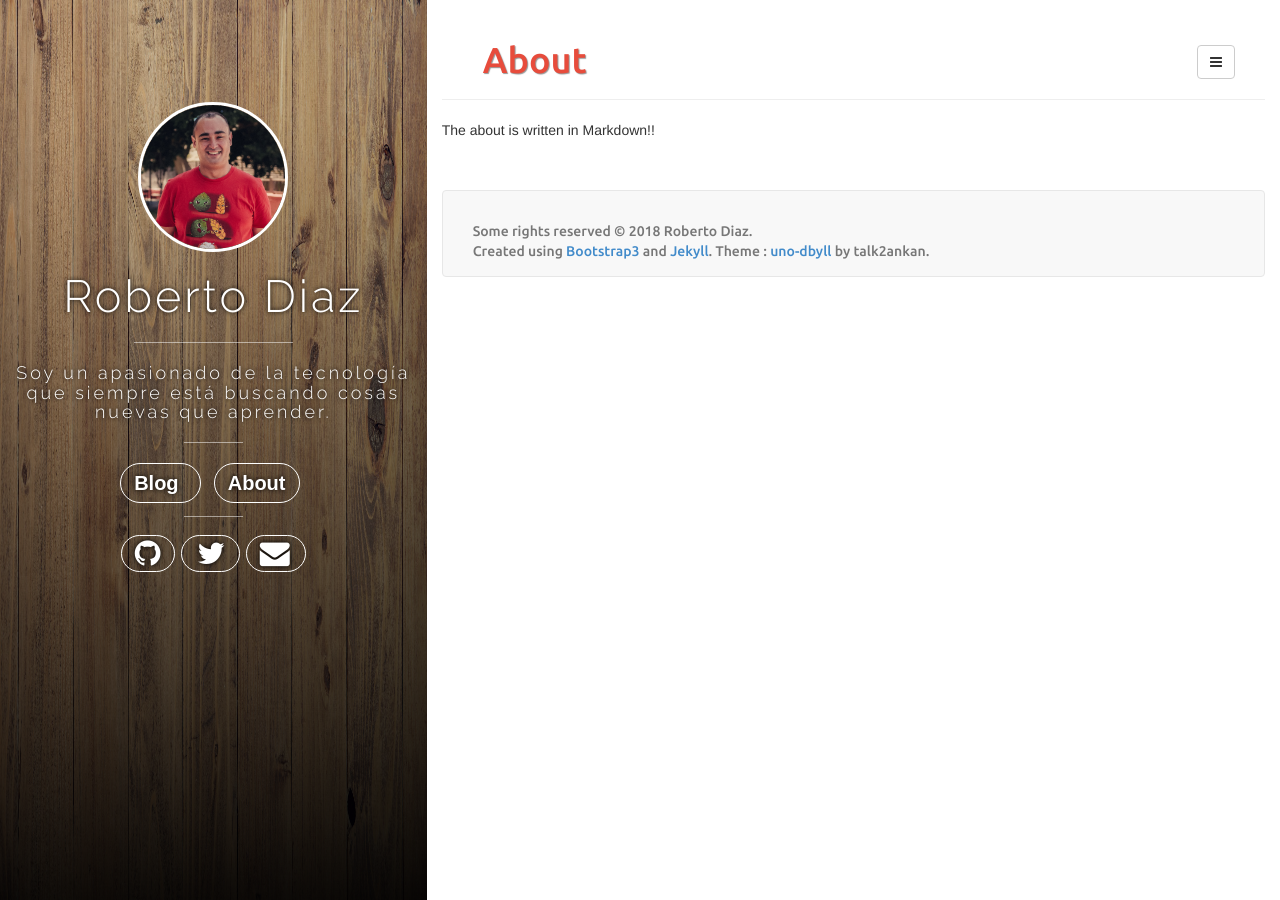
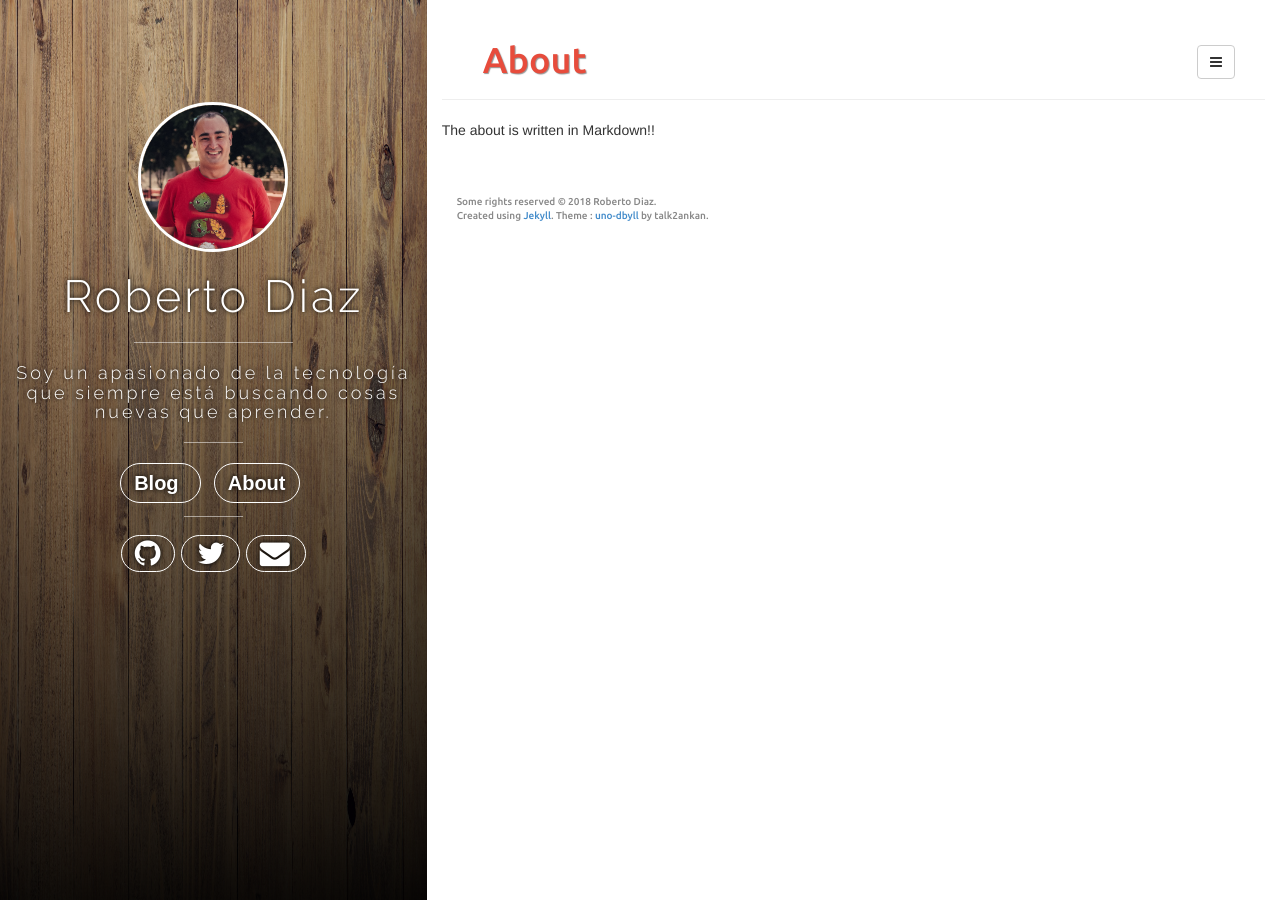
Before and after one commit to rdiaz82/rdiaz82.github.io, a Jekyll site: the page built from about.md, in a window 1280 px wide. Built offline with Jekyll 4.4.1, drawn with Linux system fonts in a browser that asks for light colours; nearby versions of some CDN libraries.

Commit message:
change footer copyright

```diff
--- a/_includes/default.html
+++ b/_includes/default.html
@@ -109,10 +109,10 @@ $("#sidebar").animate({width:'33.3333%'},'slow');
 <div class="col-sm-8 col-sm-offset-4" id="container">
   {{ content }}
 
-<footer class="navbar navbar-default">
+<footer style="color:#888; font-size:10px;">
     <div class="container">
-      <p class="navbar-text pull-left">Some rights reserved &copy; {{ site.time | date: '%Y' }} {{ site.author.name }}. </br>
-      Created using <a class="navbar-button" href="https://github.com/twbs/bootstrap">Bootstrap3</a> and <a class="navbar-button" href="https://github.com/jekyll/jekyll">Jekyll</a>. Theme : <a class="navbar-button" href="https://github.com/talk2ankan/uno-dbyll">uno-dbyll</a> by talk2ankan.
+      <p>Some rights reserved &copy; {{ site.time | date: '%Y' }} {{ site.author.name }}.<br/>
+      Created using <a class="navbar-button" href="https://github.com/jekyll/jekyll">Jekyll</a>. Theme : <a class="navbar-button" href="https://github.com/talk2ankan/uno-dbyll">uno-dbyll</a> by talk2ankan.
  </p>
  </div>
   </footer>
--- a/assets/css/style.css
+++ b/assets/css/style.css
@@ -75,7 +75,7 @@ article {
 
 
 footer {
-  padding-top: 15px;
+  padding-top: 5px;
   font-family: 'Ubuntu';
 }
 
```
